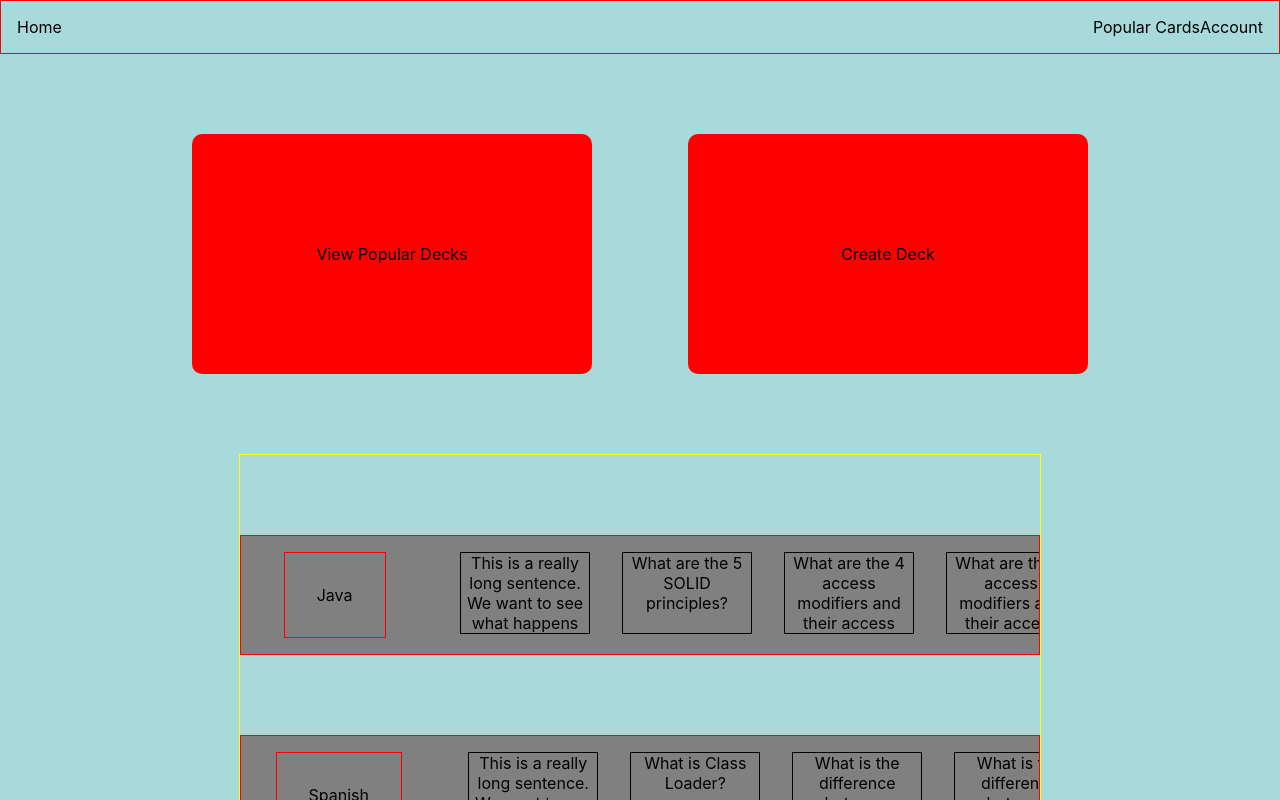
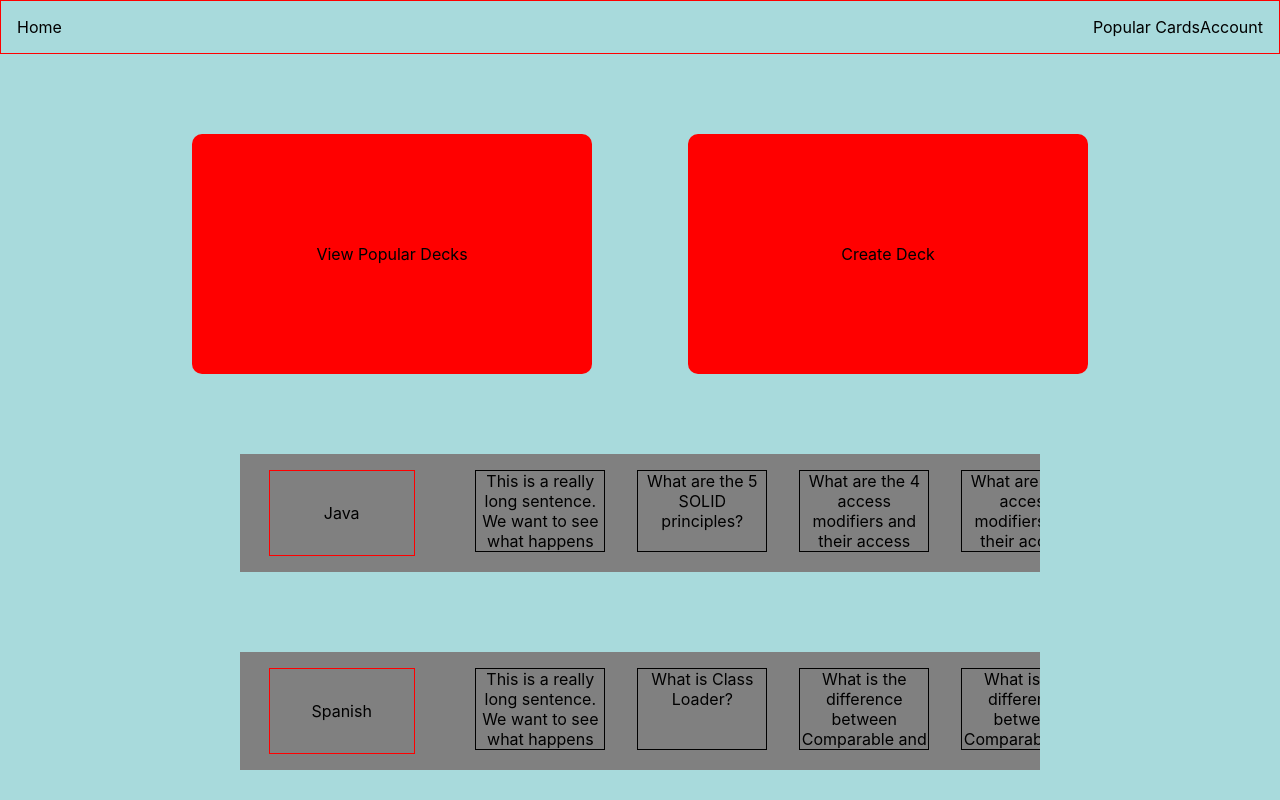
Before and after one commit to michael-mcmasters/Notecards, a React (Create React App) app: page / in a window 1280 px wide. Shown: the top 800 px of the page. Built offline with nearby package versions, Linux system fonts and the light colour scheme.

Commit message:
Give deck names a size

```diff
--- a/src/components/homepage2/HomePage2.js
+++ b/src/components/homepage2/HomePage2.js
@@ -64,7 +64,7 @@ const Wrapper = styled.div`
   margin: auto;
   margin-top: 5rem;
   max-width: 50rem;
-  border: 1px solid yellow;
+  /* border: 1px solid yellow; */
 `;
 
 const DeckRow = styled.div`
@@ -72,14 +72,15 @@ const DeckRow = styled.div`
   justify-content: space-evenly;
   background-color: gray;
   margin: 5rem 0;
-  border: 1px solid red;
   overflow: hidden;
+  /* border: 1px solid red; */
 `;
 
 const DeckName = styled.div`
+  margin: 1rem;
+  padding: 2rem;
+  width: 5rem;
   border: 1px solid red;
-  padding: 2rem;
-  margin: 1rem;
 `;
 
 const CardsGallary = styled.div`
@@ -87,9 +88,9 @@ const CardsGallary = styled.div`
   left: 10%;              /* Div is pushed to the right so that only part of last card is shown. */
                           /* Offset its margin */
   margin-left: -4rem;
-  /* border: 1px solid teal;   */
   overflow: hidden;
   display: flex;
+  /* border: 1px solid teal;   */
 `;
 
 const Card = styled.p`
```
